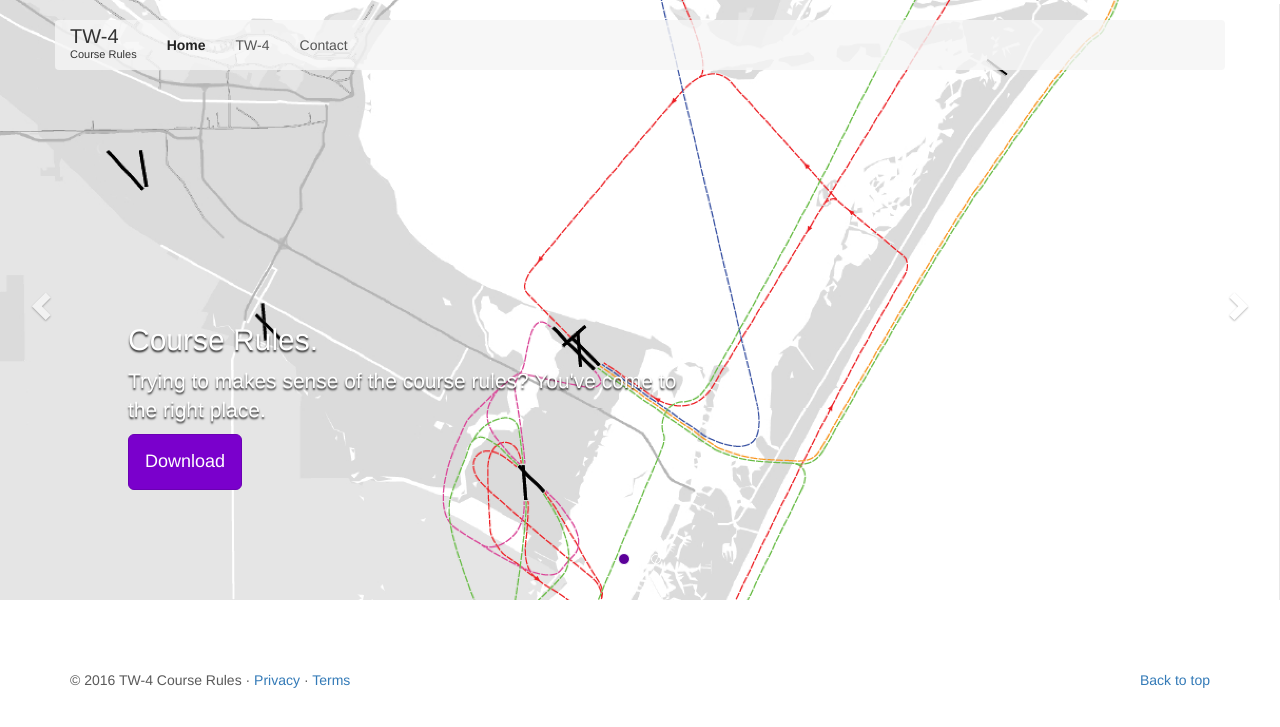
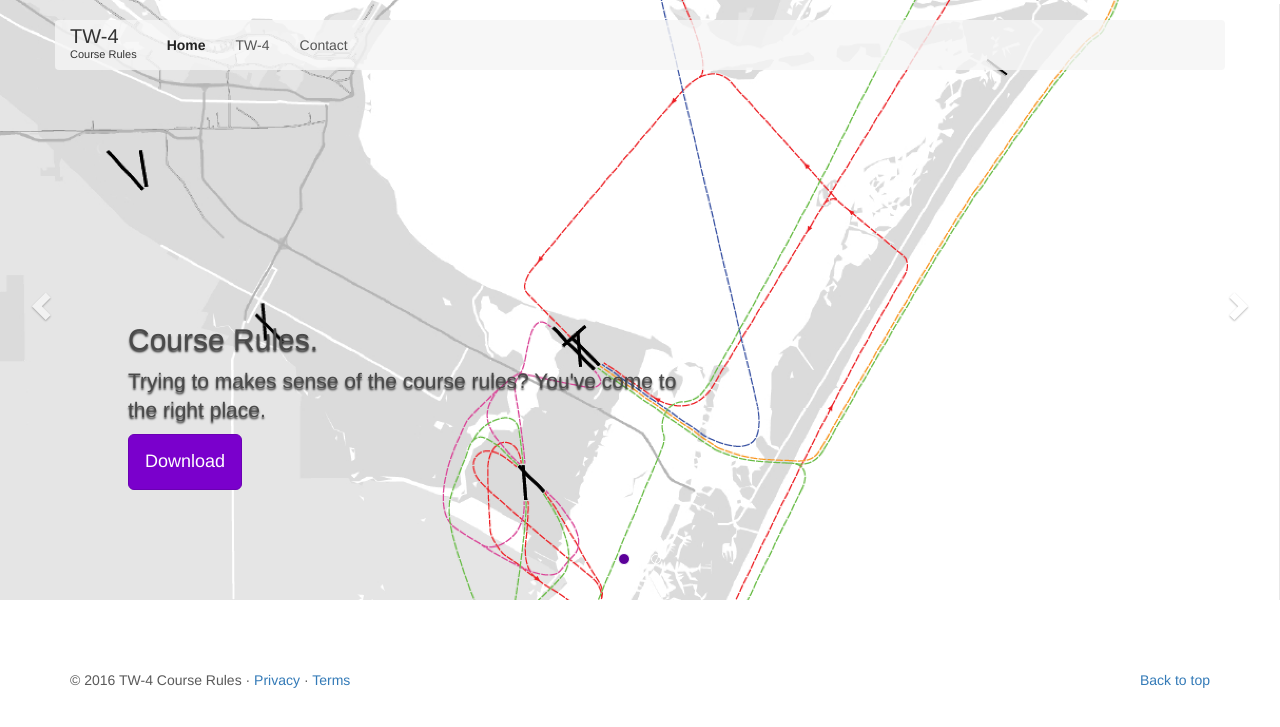
Before and after one commit to courserules/courserules.github.io, a Jekyll site: the page built from index.html, in a window 1280 px wide. Shown: the top 727 px of the page. Built offline with Jekyll 4.4.1, drawn with Linux system fonts in a browser that asks for light colours.

Commit message:
Updated carousel caption text color

```diff
--- a/css/courserules.css
+++ b/css/courserules.css
@@ -236,6 +236,7 @@ nav.detached {
 	text-shadow: 0 2px 2px rgba(0, 0, 0, 0.8);
 	font-size: 20px;
 	padding-bottom: 40px;
+	color: #4a4a4a;
 }
 
 .carousel-caption h1 {
```
